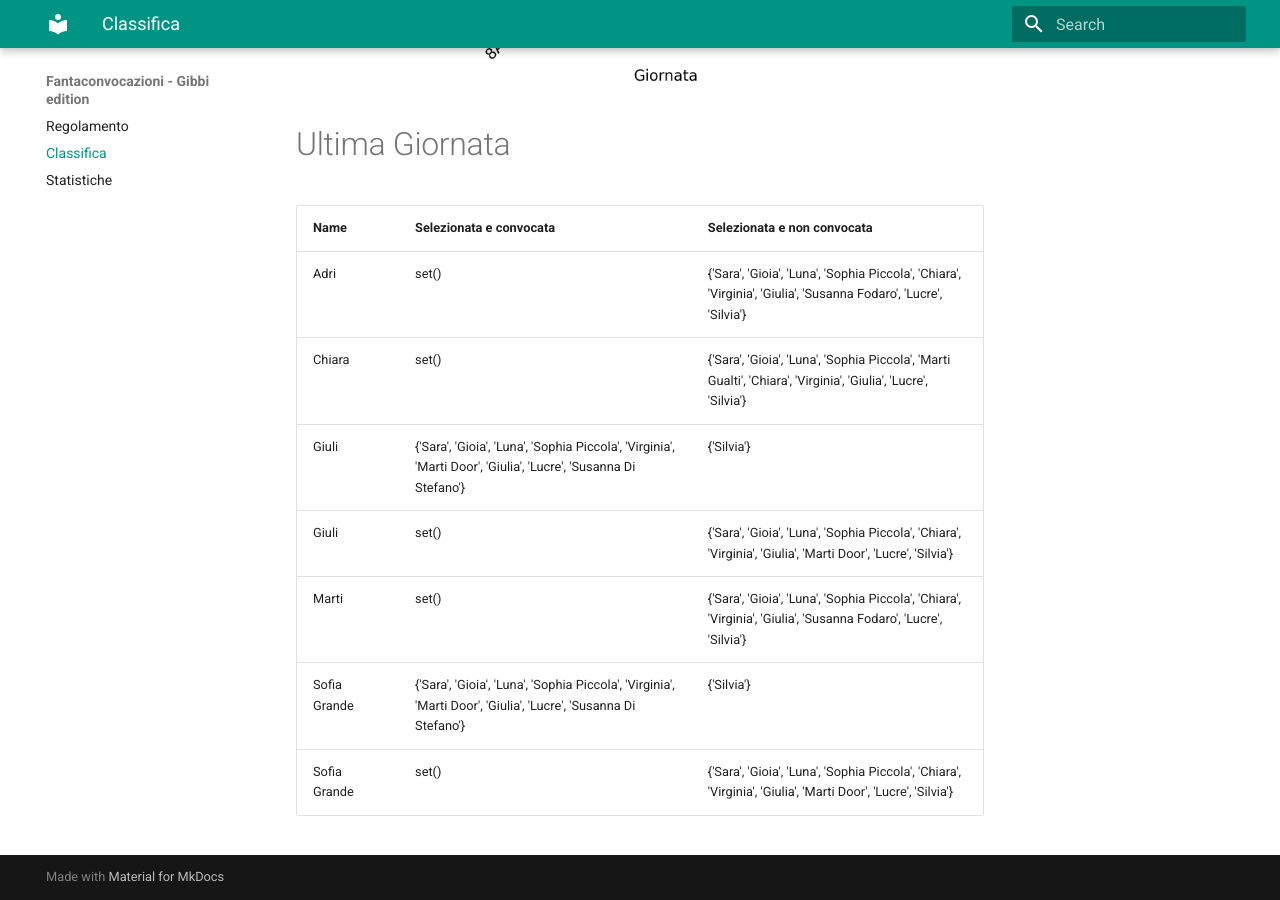
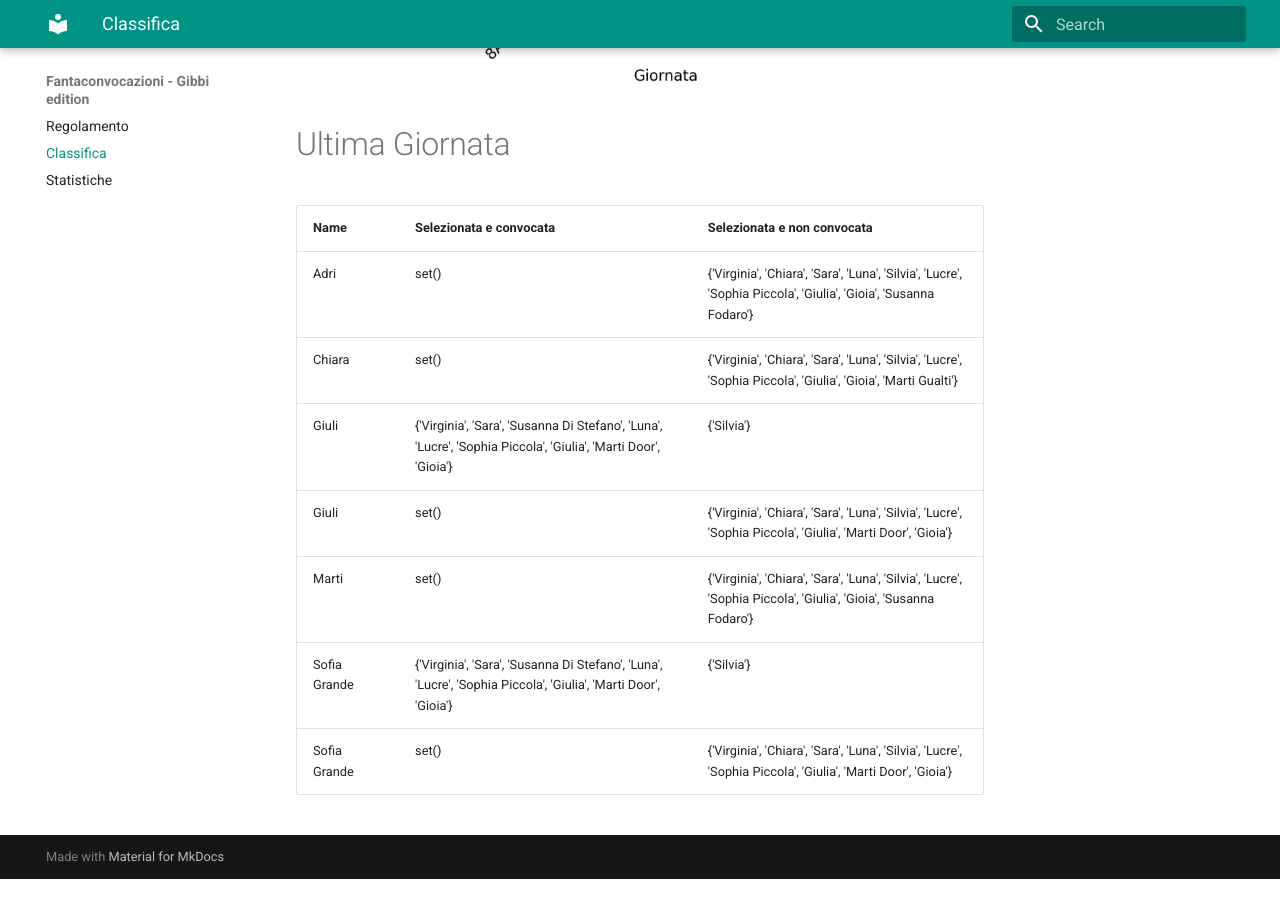
Before and after one commit to martinig94/fantagibbi, an MkDocs documentation site: the page built from docs/Classifica.md, in a window 1280 px wide and 900 px high, scrolled down 1024 px. Built offline with MkDocs 1.6.1 and Material for MkDocs 9.7.7, drawn with Linux system fonts in a browser that asks for light colours; after the commit the page ends 1903 px from its top, so only the background shows below that.

Commit message:
Auto-update from main.py

```diff
--- a/docs/Classifica.md
+++ b/docs/Classifica.md
@@ -18,11 +18,11 @@
 <!-- START_TABLE CORRECT -->
 | Name         | Selezionata e convocata                                                                                        | Selezionata e non convocata                                                                                      |
 |:-------------|:---------------------------------------------------------------------------------------------------------------|:-----------------------------------------------------------------------------------------------------------------|
-| Adri         | set()                                                                                                          | {'Sara', 'Gioia', 'Luna', 'Sophia Piccola', 'Chiara', 'Virginia', 'Giulia', 'Susanna Fodaro', 'Lucre', 'Silvia'} |
-| Chiara       | set()                                                                                                          | {'Sara', 'Gioia', 'Luna', 'Sophia Piccola', 'Marti Gualti', 'Chiara', 'Virginia', 'Giulia', 'Lucre', 'Silvia'}   |
-| Giuli        | {'Sara', 'Gioia', 'Luna', 'Sophia Piccola', 'Virginia', 'Marti Door', 'Giulia', 'Lucre', 'Susanna Di Stefano'} | {'Silvia'}                                                                                                       |
-| Giuli        | set()                                                                                                          | {'Sara', 'Gioia', 'Luna', 'Sophia Piccola', 'Chiara', 'Virginia', 'Giulia', 'Marti Door', 'Lucre', 'Silvia'}     |
-| Marti        | set()                                                                                                          | {'Sara', 'Gioia', 'Luna', 'Sophia Piccola', 'Chiara', 'Virginia', 'Giulia', 'Susanna Fodaro', 'Lucre', 'Silvia'} |
-| Sofia Grande | {'Sara', 'Gioia', 'Luna', 'Sophia Piccola', 'Virginia', 'Marti Door', 'Giulia', 'Lucre', 'Susanna Di Stefano'} | {'Silvia'}                                                                                                       |
-| Sofia Grande | set()                                                                                                          | {'Sara', 'Gioia', 'Luna', 'Sophia Piccola', 'Chiara', 'Virginia', 'Giulia', 'Marti Door', 'Lucre', 'Silvia'}     |
+| Adri         | set()                                                                                                          | {'Virginia', 'Chiara', 'Sara', 'Luna', 'Silvia', 'Lucre', 'Sophia Piccola', 'Giulia', 'Gioia', 'Susanna Fodaro'} |
+| Chiara       | set()                                                                                                          | {'Virginia', 'Chiara', 'Sara', 'Luna', 'Silvia', 'Lucre', 'Sophia Piccola', 'Giulia', 'Gioia', 'Marti Gualti'}   |
+| Giuli        | {'Virginia', 'Sara', 'Susanna Di Stefano', 'Luna', 'Lucre', 'Sophia Piccola', 'Giulia', 'Marti Door', 'Gioia'} | {'Silvia'}                                                                                                       |
+| Giuli        | set()                                                                                                          | {'Virginia', 'Chiara', 'Sara', 'Luna', 'Silvia', 'Lucre', 'Sophia Piccola', 'Giulia', 'Marti Door', 'Gioia'}     |
+| Marti        | set()                                                                                                          | {'Virginia', 'Chiara', 'Sara', 'Luna', 'Silvia', 'Lucre', 'Sophia Piccola', 'Giulia', 'Gioia', 'Susanna Fodaro'} |
+| Sofia Grande | {'Virginia', 'Sara', 'Susanna Di Stefano', 'Luna', 'Lucre', 'Sophia Piccola', 'Giulia', 'Marti Door', 'Gioia'} | {'Silvia'}                                                                                                       |
+| Sofia Grande | set()                                                                                                          | {'Virginia', 'Chiara', 'Sara', 'Luna', 'Silvia', 'Lucre', 'Sophia Piccola', 'Giulia', 'Marti Door', 'Gioia'}     |
 <!-- END_TABLE CORRECT -->
```
